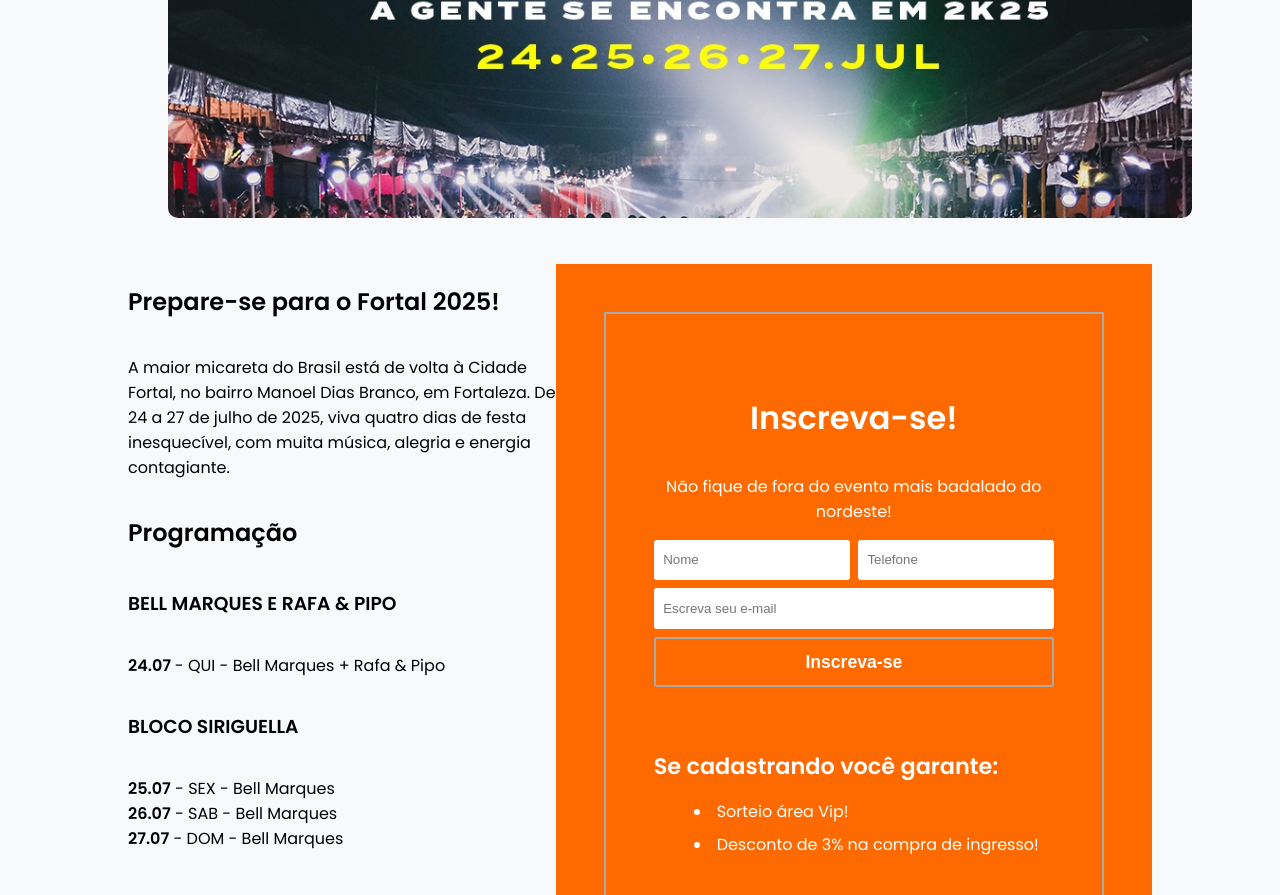
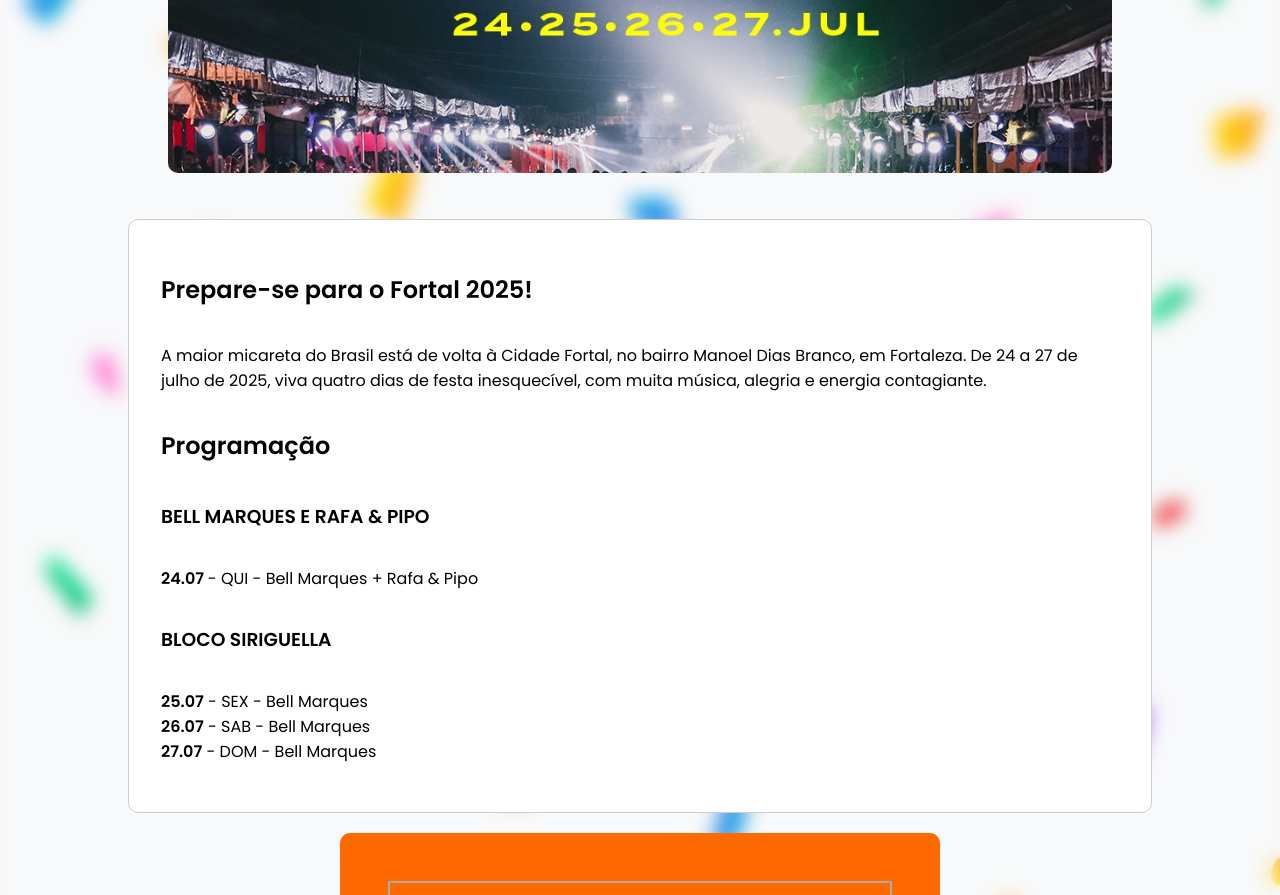
Before and after one commit to Rafaelmacie/Fortal2025, a plain HTML site: page index.html in a window 1280 px wide. Shown: the part 505-1400 px from the top of the page. Drawn offline with Linux system fonts and the light colour scheme.

Commit message:
Ajuste formulário e banner abaixo da logo. Melhorias visuais para tornar o site mais agradável.

```diff
--- a/index.html
+++ b/index.html
@@ -35,23 +35,12 @@
         <div id="form-container">
             <div id="form-inner">
                 <h3>Inscreva-se!</h3>
-                    <p>Não fique de fora do evento mais badalado do nordeste!</p>
                         <form id="register-form">
-                            <div id="name-container">
                                 <input type="text" name="name" id="name" placeholder="Nome">
                                 <input type="text" name="last-name" id="last-name" placeholder="Telefone">
-
-                            </div>
                                 <input type="email" name="email" id="email" placeholder="Escreva seu e-mail">
                                 <input type="submit" value="Inscreva-se">
                         </form>
-                            <div id="benefits">
-                                <h4>Se cadastrando você garante:</h4>
-                                <ul>
-                                    <li>Sorteio área Vip!</li>
-                                    <li>Desconto de 3% na compra de ingresso!</li>
-                                </ul>
-                            </div>
             </div>
         </div>
 
--- a/style.css
+++ b/style.css
@@ -12,6 +12,11 @@
     flex-direction: column;
     align-items: center;
     background: #f8f9fa;
+    background-image: url("./images/fundo.png");
+    backdrop-filter: blur(10px);
+    background-size: cover;
+    back-position: center;
+    background-repeat: no-repeat;
 }
 main {
     flex-direction: column;
@@ -28,6 +33,7 @@
     justify-content: center;
     border-bottom: 1px solid #CCCCCC;
     box-shadow: 1px 1px 10px 0px;
+    background-color: #FFF;
 }
 nav {
     display: flex;
@@ -44,7 +50,6 @@
 .secao-sobre {
     width: 100%;
     display: flex;
-    flex-direction: column;
     justify-content: center;
     margin-bottom: 30px;
 }
@@ -52,6 +57,7 @@
 .secao-sobre figure {
 
     width: 100%;
+    max-width: 1100px;
     aspect-ratio: 16 / 9;
     overflow: hidden;
     border-radius: 10px;
@@ -73,17 +79,28 @@
     display: flex;
     flex-direction:column;
     align-items: left;
+    background-color: #FFF;
+    border: 1px solid #CCC;
+    border-radius: 10px;
+    padding: 2rem;
+    margin-bottom: 20px;
 }
 
 #sub-container{
     display: flex;
     width: 100%;
+    flex-direction: column;
+    align-items:center;
 }
 
 #form-container{
     flex: 1;
     background-color: #ff6a00;
     color: #ffffff;
+    width: 60vw;
+    max-width: 600px;
+    min-width: 400px;
+    border-radius:10px
 }
 
 #form-inner{
@@ -123,6 +140,7 @@
     padding: 0.8rem 0.6rem;
     border: none;
     border-radius: 3px;
+    width: 100%;
 }
 
 #email{
@@ -181,6 +199,7 @@
     flex-wrap: wrap;
     gap: 1rem;
     justify-content: center;
+    border-top: 1px solid #CCC;
 }
 
 .galeria figure {
```
Also changed, not shown: images/Harmonia-da-Samba.png (deleted), images/Ivete-Sangalo.jpg (deleted), images/Wesley-Safadao.jpg (deleted), images/alinnerosa.jpg (deleted), images/bellmarques.jpg (deleted), images/claudia.jpg (deleted), images/durval.jpg (deleted), images/fundo.png (added), images/leo.jpg (deleted), images/miotto.jpg (deleted), images/nattan.jpeg (deleted), images/timbalada.jpg (deleted), images/xandy.jpg (deleted), 1 other file.
